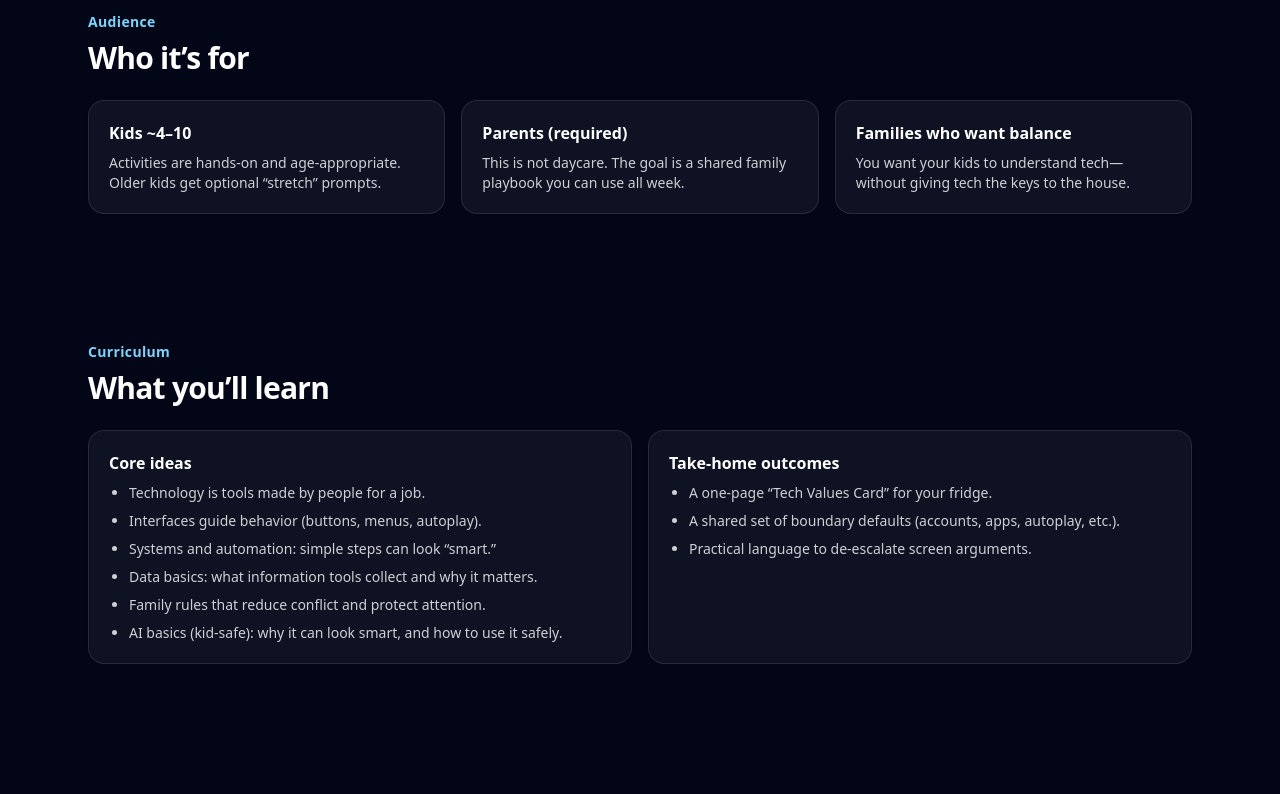
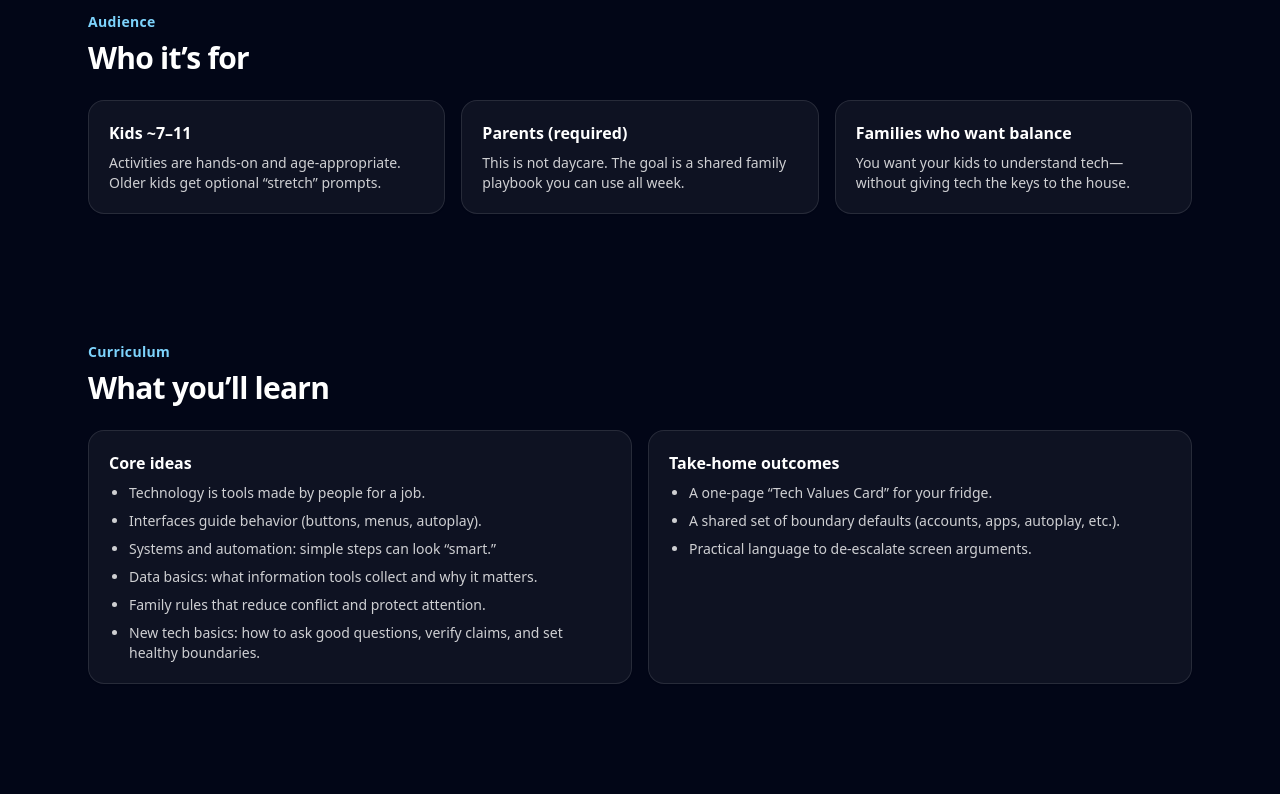
Before and after one commit to chipgpt/tech-literacy-workshop, a React (Vite) app: page / in a window 1280 px wide. Shown: the part 1400-2194 px from the top of the page. Built offline with nearby package versions, Linux system fonts and the light colour scheme; the HTML template or start-up script is replaced by a standard one.

Commit message:
Update workshop age range to 7-11

```diff
--- a/index.html
+++ b/index.html
@@ -8,7 +8,7 @@
     <title>Family Tech Literacy Workshop (Rockwall / Rowlett / Forney)</title>
     <meta
       name="description"
-      content="A 4-week parent + child workshop for ages ~4–10. Build calm, practical tech literacy—systems, automation, data, and interfaces—without screens running the home. Sundays in March 2026."
+      content="A 4-week parent + child workshop for ages ~7–11. Build calm, practical tech literacy—systems, automation, data, and interfaces—without screens running the home. Sundays in March 2026."
     />
 
     <!-- Canonical (update if/when you add a custom domain) -->
@@ -25,7 +25,7 @@
     />
     <meta
       property="og:description"
-      content="A 4-week parent + child workshop for ages ~4–10. Build calm, practical tech literacy—without screens running the home."
+      content="A 4-week parent + child workshop for ages ~7–11. Build calm, practical tech literacy—without screens running the home."
     />
     <meta
       property="og:url"
@@ -46,7 +46,7 @@
     />
     <meta
       name="twitter:description"
-      content="A 4-week parent + child workshop for ages ~4–10. Build calm, practical tech literacy—without screens running the home."
+      content="A 4-week parent + child workshop for ages ~7–11. Build calm, practical tech literacy—without screens running the home."
     />
     <meta
       name="twitter:image"
--- a/src/App.tsx
+++ b/src/App.tsx
@@ -162,7 +162,7 @@ export default function App() {
     },
     {
       q: "What ages work best?",
-      a: "Designed for kids ages ~4–10. Parents can adapt the same ideas for older siblings too.",
+      a: "Designed for kids ages ~7–11. Parents can adapt the same ideas for older siblings too.",
     },
     {
       q: "What if we miss a week?",
@@ -357,7 +357,7 @@ export default function App() {
 
         <Section id="who" eyebrow="Audience" title="Who it’s for">
           <div className="grid gap-4 sm:grid-cols-3">
-            <Card title="Kids ~4–10">
+            <Card title="Kids ~7–11">
               Activities are hands-on and age-appropriate. Older kids get optional “stretch” prompts.
             </Card>
             <Card title="Parents (required)">
@@ -378,7 +378,7 @@ export default function App() {
                 <li>Systems and automation: simple steps can look “smart.”</li>
                 <li>Data basics: what information tools collect and why it matters.</li>
                 <li>Family rules that reduce conflict and protect attention.</li>
-                <li>AI basics (kid-safe): why it can look smart, and how to use it safely.</li>
+                <li>New tech basics: how to ask good questions, verify claims, and set healthy boundaries.</li>
               </ul>
             </Card>
             <Card title="Take-home outcomes">
@@ -520,7 +520,7 @@ export default function App() {
               </p>
               <p className="mt-3 text-base">
                 I’m Chip Armstrong. I’ve spent <span className="font-semibold text-white">15+ years</span> building software products and
-                AI-enabled systems used by thousands of people—including work integrating LLMs into production apps.
+                systems used by thousands of people.
                 I also built and scaled a SaaS platform that was <span className="font-semibold text-white">acquired</span>.
               </p>
               <p className="mt-3 text-base">
```
